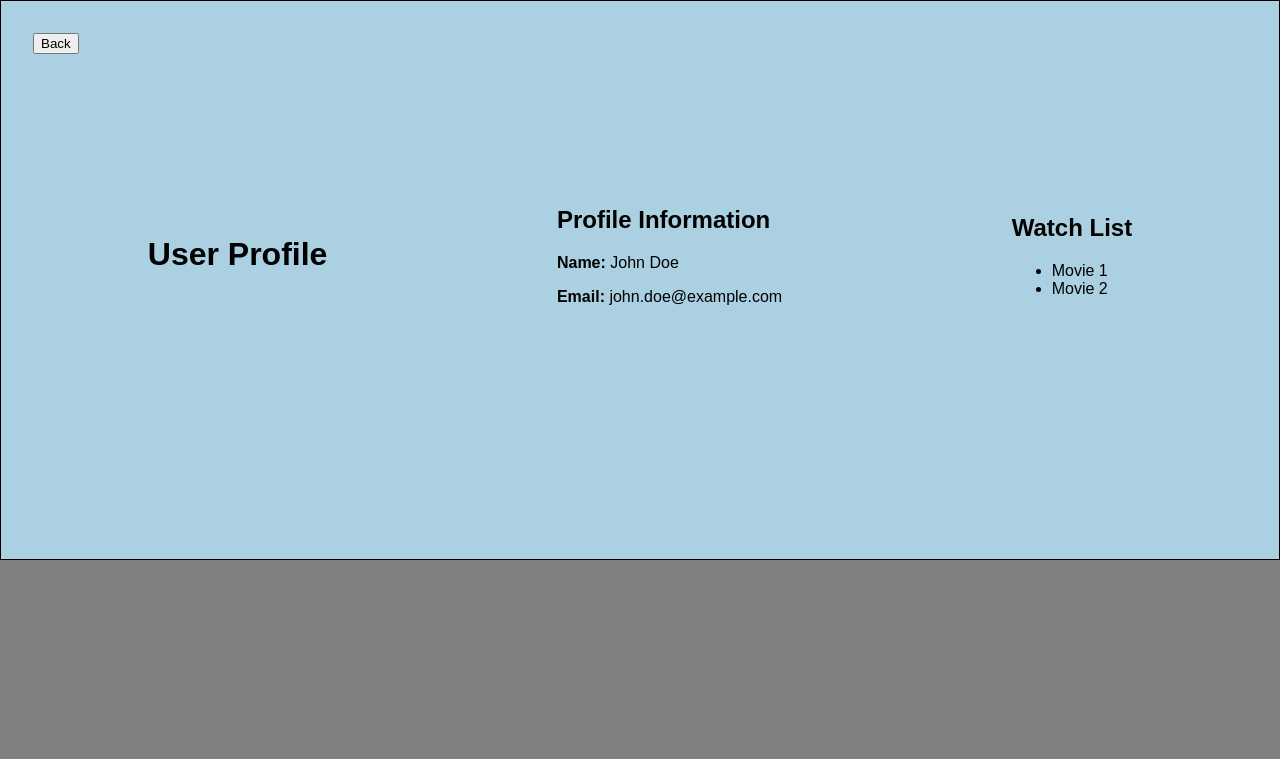
After one commit to BUMETCS673/project-team-4, a Flask app: page /profile in a window 1280 px wide. The commit adds this page. Shown: the top 759 px of the page. Run offline with Flask 2, Linux system fonts and the light colour scheme.

Commit message:
Back button for profile page giving routing issues but everything else works fine (just click back button on browser to go back to previous page)

```diff
--- a/src/app/app.py
+++ b/src/app/app.py
@@ -10,7 +10,7 @@ from database.db import connect_to_database, execute_query, insert_user_into_db,
 app = Flask(__name__)
 
 
-#tmdb = TMDb(api_key='API Key when we recieve one')
+tmdb = TMDb(key='17766171d7b3067ced648bfe2ddc2a09')
 
 showFinder= JustWatch(country='US')
 
@@ -19,7 +19,7 @@ def main():
     return render_template('index.html')
 
 @app.route('/home', methods=['GET','POST'])
-def accessPage():
+def landingPage():
     print(request.form['submit'])
     if request.form['submit'] == 'Login':
         email = request.form['email']
@@ -50,36 +50,44 @@ def accessPage():
             except Exception as e:
                 print(f"Error during registration: {str(e)}")
         else:
-            print("Passowrd didn't match")
+            print("Password didn't match")
 
-    display_movies_and_tv_shows()
-    '''return render_template('landing_page.html',
-                           popular_movies = popular_movies['items'],
-                           popular_tv_shows = popular_tv_shows['items'])'''
+    popular_movies, popular_tv_shows = display_movies_and_tv_shows()
+    return render_template('landing_page.html',
+                           popular_movies = popular_movies,
+                           popular_tv_shows = popular_tv_shows)
 
+@app.route('/profile', methods=['GET','POST'])
+def profilePage():
+    # TEST VALUES
+    user_name = "John Doe"  # Replace with the user's actual name
+    user_email = "john.doe@example.com"  # Replace with the user's actual email
+    watch_list = [
+        {"title": "Movie 1"},
+        {"title": "Movie 2"},
+    ]
+
+    return render_template('profile_page.html', user_name=user_name,
+                           user_email=user_email,
+                           watch_list=watch_list)
 
 def display_movies_and_tv_shows():
     print("Loading and get Movie Data")
-    popular_tv_shows = showFinder.search_for_item(content_types = ['show'])['items']
+    popular_tv_shows = tmdb.trending().tv_weekly().results
+    #popular_tv_shows = showFinder.search_for_item(content_types = ['show'])['items']
     '''
     for show in popular_tv_shows:
         print(search(show['title']))
         print(streaming(search(show['title'])[0]['_id']))
     '''
-    popular_movies = showFinder.search_for_item(content_types = ['movie'])['items']
-    print(popular_tv_shows[0]['title'])
-    return render_template('landing_page.html',
-                           popular_movies = popular_movies,
-                           popular_tv_shows = popular_tv_shows)
-    '''
-    # Fetch a list of popular movies and TV shows (customize as needed)
-    popular_movies = tmdb.movie.popular()
-    popular_tv_shows = tmdb.tv.popular()
+    popular_movies = tmdb.trending().movie_weekly().results
+    #popular_movies = showFinder.search_for_item(content_types = ['movie'])['items']
+    print(popular_movies[0].overview)
+    popular_movies= popular_movies
+    popular_tv_shows = popular_tv_shows
+    return popular_movies, popular_tv_shows
 
-    # Pass the data to your HTML template
-    return render_template('landing_page.html',
-                           popular_movies=popular_movies,
-                           popular_tv_shows=popular_tv_shows)
-'''
+
 if __name__ == '__main__':
+    app.jinja_env.cache = {}
     app.run()
--- a/src/app/templates/index.html
+++ b/src/app/templates/index.html
@@ -15,7 +15,7 @@
     <div class="container">
         <div class="left">
             <h2>Registration</h2>
-            <form method="POST" action="/home">
+            <form method="POST" action={{url_for('landingPage')}}>
                 <label for="firstName">First Name:</label>
                 <input type="text" id="firstName" name="firstName" required><br>
                 <label for="lastName">Last Name:</label>
--- /dev/null
+++ b/src/app/templates/profile_page.html
@@ -0,0 +1,35 @@
+<!DOCTYPE html>
+<html>
+    <head>
+        <meta charset="utf-8">
+        <meta http-equiv="X-UA-Compatible" content="IE=edge">
+        <title></title>
+        <meta name="description" content="">
+        <meta name="viewport" content="width=device-width, initial-scale=1">
+        <link rel="stylesheet" href="static/css/styles.css">
+    </head>
+    <body>
+        <form method= 'POST' action={{url_for('landingPage')}}>
+            <button type="submit" id="Back" name="Back" value='Back'>Back</button>
+        </form>
+        <div class="container">
+            <h1>User Profile</h1>
+
+            <div class="profile-info">
+                <h2>Profile Information</h2>
+                <p><strong>Name:</strong> {{ user_name }}</p>
+                <p><strong>Email:</strong> {{ user_email }}</p>
+            </div>
+
+            <div class="watch-list">
+                <h2>Watch List</h2>
+                <ul>
+                    {% for item in watch_list %}
+                    <li>{{ item.title }}</li>
+                    {% endfor %}
+                </ul>
+            </div>
+        </div>
+
+    </body>
+</html>
```
Also changed, not shown: src/app/templates/landing_page.html (+46 -19 lines).
